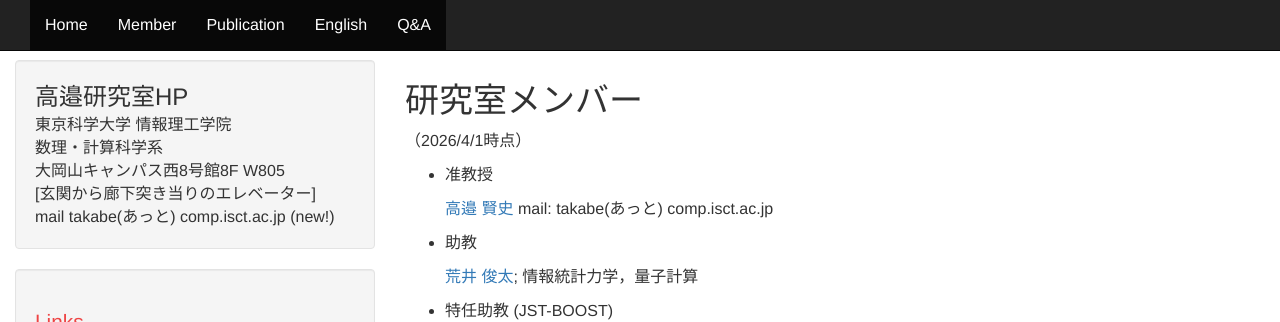
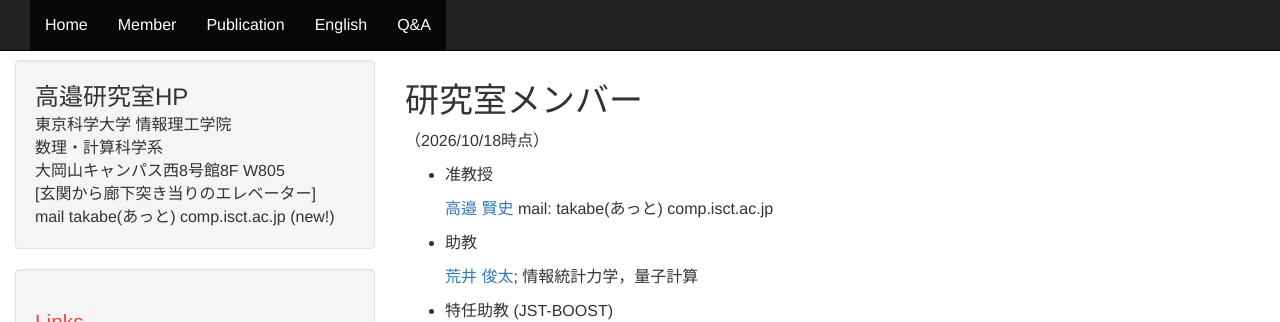
Before and after one commit to takabe-lab/takabe-lab.github.io, a Jekyll site: the page built from member.markdown, in a window 1280 px wide and 900 px high. Shown: the top 322 px of the window. Built offline with Jekyll 4.4.1, drawn with Linux system fonts in a browser that asks for light colours.

Commit message:
Update member list date
Co-Authored-By: Claude Opus 5.5 <noreply@anthropic.com>

```diff
--- a/member.markdown
+++ b/member.markdown
@@ -3,7 +3,7 @@ layout: default
 ---
 
 ## 研究室メンバー
-（2026/4/1時点）
+（2026/10/18時点）
 
 - 准教授
 
```
